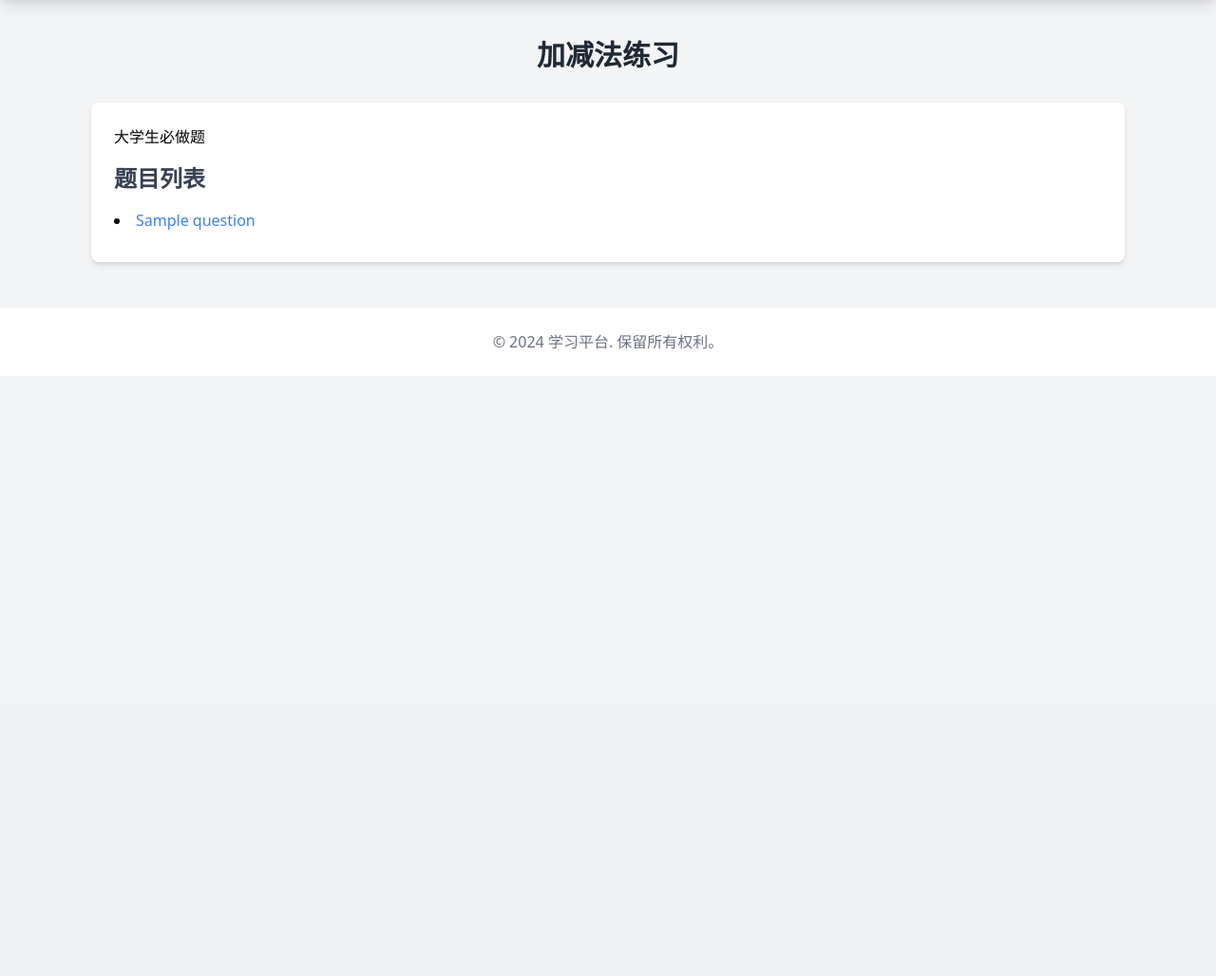
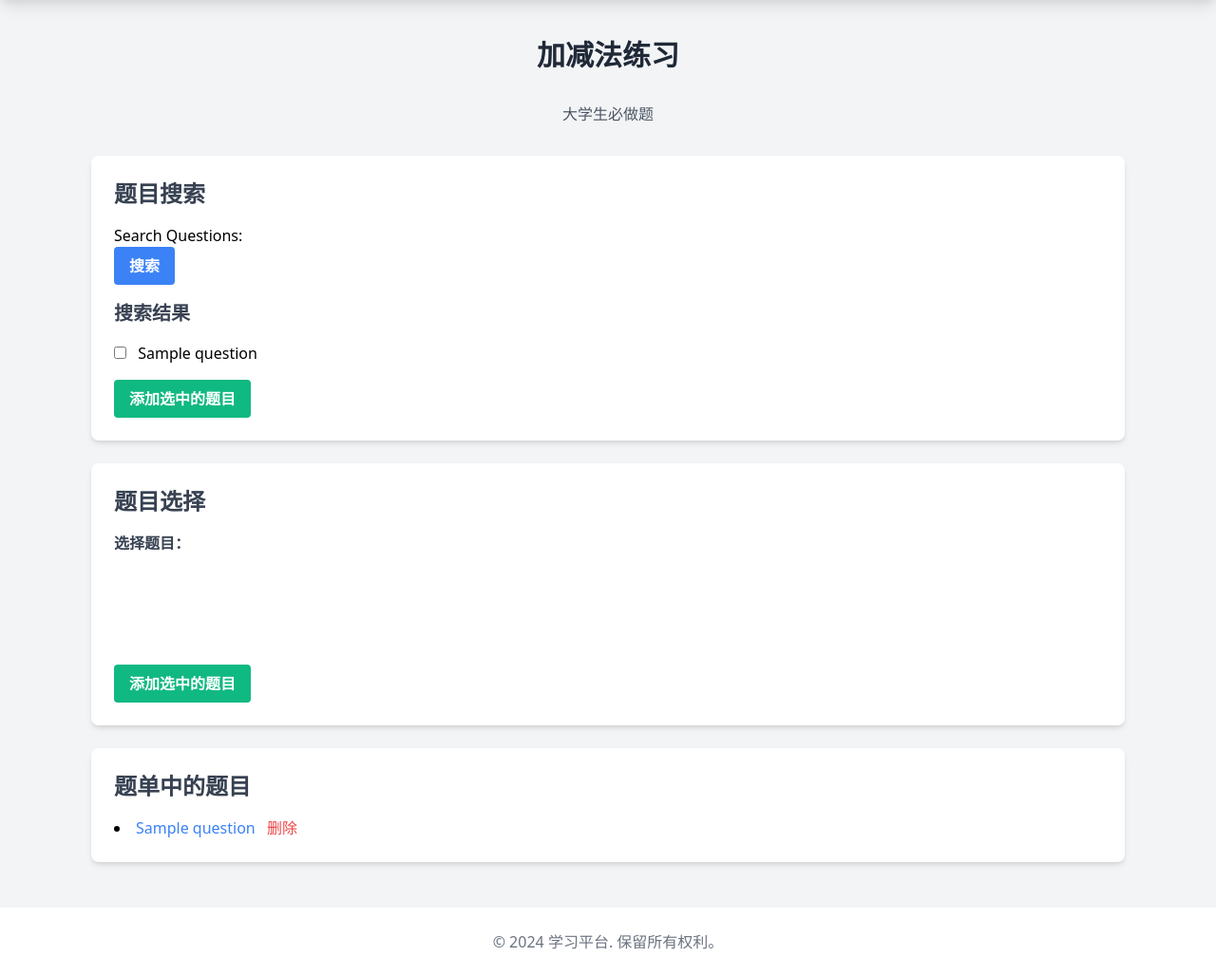
Before and after one commit to plhlalala/BUAA_python_summer_project, a Django app: page /questions/set_detail/1/ in a window 1280 px wide. Shown: the part 60-1088 px from the top of the page at 95% size. Before the commit the page ends 456 px from the top, so only its background shows below. Run offline with Django 4.2, Linux system fonts and the light colour scheme; a user stored in the database is signed in; data comes from the database, SQL or seed files in the repository; both versions use the stored data as it was before the commit; tables that the repository leaves empty hold one stand-in row (values such as "Sample post"); lists and menus that the app fills with data are empty; some libraries are stand-ins or nearby versions.

Commit message:
feat:可以在题单中删除或者添加题目

```diff
--- a/questions/forms.py
+++ b/questions/forms.py
@@ -1,12 +1,15 @@
 from django import forms
-from .models import Question, MultipleChoiceOption, Chapter
+from .models import Question, QuestionSet
 
 class QuestionForm(forms.ModelForm):
     class Meta:
         model = Question
-        fields = ['title', 'description', 'format', 'question_type', 'image', 'correct_answer', 'chapters']
+        fields = ['title', 'description', 'format', 'question_type', 'image', 'correct_answer']
 
-class MultipleChoiceOptionForm(forms.ModelForm):
+class QuestionSetForm(forms.ModelForm):
     class Meta:
-        model = MultipleChoiceOption
-        fields = ['option_text', 'is_correct']
+        model = QuestionSet
+        fields = ['name', 'description']
+
+class QuestionSearchForm(forms.Form):
+    query = forms.CharField(max_length=255, required=False, label='Search Questions')
--- a/questions/templates/questions/detail_question_set.html
+++ b/questions/templates/questions/detail_question_set.html
@@ -4,20 +4,116 @@
 {% block content %}
 <div class="max-w-6xl mx-auto mt-10 px-4">
     <h1 class="text-3xl font-bold text-center text-gray-800 mb-8">{{ question_set.name }}</h1>
+    <p class="text-center text-gray-600 mb-8">{{ question_set.description }}</p>
+
+    <div class="bg-white shadow-md rounded-lg p-6 mb-6">
+        <h2 class="text-2xl font-semibold text-gray-700 mb-4">题目搜索</h2>
+        <form method="get" action="{% url 'question_set_detail' question_set.id %}">
+            {{ search_form.as_p }}
+            <button type="submit" class="bg-blue-500 hover:bg-blue-600 text-white font-bold py-2 px-4 rounded">搜索</button>
+        </form>
+        <h3 class="text-xl font-semibold text-gray-700 mt-4 mb-4">搜索结果</h3>
+        <form id="search-results-form" method="post" action="{% url 'add_question_to_set' question_set.id %}">
+            {% csrf_token %}
+            <ul>
+                {% for question in search_results %}
+                <li>
+                    <input type="checkbox" name="question_ids" value="{{ question.id }}" class="mr-2">
+                    {{ question.title }}
+                </li>
+                {% empty %}
+                <li>没有找到题目。</li>
+                {% endfor %}
+            </ul>
+            <button type="button" onclick="addQuestions('{{ question_set.id }}')" class="bg-green-500 hover:bg-green-600 text-white font-bold py-2 px-4 rounded mt-4">添加选中的题目</button>
+        </form>
+    </div>
+
+    <div class="bg-white shadow-md rounded-lg p-6 mb-6">
+        <h2 class="text-2xl font-semibold text-gray-700 mb-4">题目选择</h2>
+        <form id="available-questions-form" method="post" action="{% url 'add_question_to_set' question_set.id %}">
+            {% csrf_token %}
+            <label for="available_questions" class="block text-gray-700 font-bold mb-2">选择题目：</label>
+            <select id="available_questions" name="question_ids" multiple class="form-multiselect block w-full mt-1">
+                {% for question in available_questions %}
+                <option value="{{ question.id }}">{{ question.title }}</option>
+                {% endfor %}
+            </select>
+            <button type="button" onclick="addQuestions('{{ question_set.id }}')" class="bg-green-500 hover:bg-green-600 text-white font-bold py-2 px-4 rounded mt-4">添加选中的题目</button>
+        </form>
+    </div>
 
     <div class="bg-white shadow-md rounded-lg p-6">
-        <p class="mb-4">{{ question_set.description }}</p>
-
-        <h2 class="text-2xl font-semibold text-gray-700 mb-4">题目列表</h2>
-        <ul class="list-disc list-inside">
+        <h2 class="text-2xl font-semibold text-gray-700 mb-4">题单中的题目</h2>
+        <ul id="question-list" class="list-disc list-inside">
             {% for question in question_set.questions.all %}
-                <li class="mb-2">
-                    <a href="{% url 'question_detail' question.id %}" class="text-blue-500 hover:text-blue-700">
-                        {{ question.title }}
-                    </a>
-                </li>
+            <li>
+                <a href="{% url 'question_detail' question.id %}" class="text-blue-500 hover:text-blue-700">{{ question.title }}</a>
+                <button type="button" onclick="removeQuestion('{{ question_set.id }}', '{{ question.id }}')" class="text-red-500 hover:text-red-700 ml-2">删除</button>
+            </li>
+            {% empty %}
+            <li>题单中没有题目。</li>
             {% endfor %}
         </ul>
     </div>
 </div>
+
+<script>
+    function addQuestions(questionSetId) {
+        const form1 = document.getElementById('search-results-form');
+        const form2 = document.getElementById('available-questions-form');
+        const formData1 = new FormData(form1);
+        const formData2 = new FormData(form2);
+        const formData = new FormData();
+
+        formData1.forEach((value, key) => {
+            formData.append(key, value);
+        });
+        formData2.forEach((value, key) => {
+            formData.append(key, value);
+        });
+
+        fetch(`/questions/add_question_to_set/${questionSetId}/`, {
+            method: 'POST',
+            body: formData,
+            headers: {
+                'X-Requested-With': 'XMLHttpRequest',
+                'X-CSRFToken': '{{ csrf_token }}'
+            }
+        })
+        .then(response => response.json())
+        .then(data => {
+            if (data.success) {
+                alert(data.message);
+                location.reload(); // 刷新页面以更新题目列表
+            } else {
+                alert(data.message);
+            }
+        })
+        .catch(error => console.error('Error:', error));
+    }
+
+    function removeQuestion(questionSetId, questionId) {
+        if (confirm('确定要从题单中删除这个问题吗？')) {
+            fetch(`/questions/remove_question_from_set/${questionSetId}/${questionId}/`, {
+                method: 'POST',
+                headers: {
+                    'X-Requested-With': 'XMLHttpRequest',
+                    'X-CSRFToken': '{{ csrf_token }}'
+                }
+            })
+            .then(response => response.json())
+            .then(data => {
+                if (data.success) {
+                    alert(data.message);
+                    location.reload(); // 刷新页面以更新题目列表
+                } else {
+                    alert(data.message);
+                }
+            })
+            .catch(error => console.error('Error:', error));
+        }
+    }
+</script>
+
 {% endblock %}
--- a/questions/urls.py
+++ b/questions/urls.py
@@ -9,4 +9,7 @@
     path('detail/<int:question_id>/', views.question_detail, name='question_detail'),
     path('create_set/', views.create_question_set, name='create_question_set'),
     path('set_detail/<int:question_set_id>/', views.question_set_detail, name='question_set_detail'),
+    path('add_question_to_set/<int:question_set_id>/', views.add_question_to_set, name='add_question_to_set'),
+    path('remove_question_from_set/<int:question_set_id>/<int:question_id>/', views.remove_question_from_set,
+         name='remove_question_from_set'),
 ]
--- a/questions/views.py
+++ b/questions/views.py
@@ -1,8 +1,9 @@
 from django.shortcuts import render, get_object_or_404, redirect
 from django.contrib.auth.decorators import login_required
 from django.http import JsonResponse
-from .models import Question, MultipleChoiceOption, QuestionSet
-from .forms import QuestionForm, MultipleChoiceOptionForm
+from .models import Question, QuestionSet
+from .forms import QuestionForm, QuestionSetForm, QuestionSearchForm
+
 
 @login_required
 def question_management(request):
@@ -24,6 +25,7 @@
         'search_performed': search_performed
     })
 
+
 @login_required
 def create_question(request):
     if request.method == 'POST':
@@ -39,6 +41,7 @@
         form = QuestionForm()
     return render(request, 'questions/create_question.html', {'form': form})
 
+
 @login_required
 def add_option(request):
     if request.method == 'POST':
@@ -52,8 +55,10 @@
             option_text=option_text,
             is_correct=is_correct
         )
-        return JsonResponse({'success': True, 'message': '选项已添加', 'option_text': option.option_text, 'is_correct': is_correct})
+        return JsonResponse(
+            {'success': True, 'message': '选项已添加', 'option_text': option.option_text, 'is_correct': is_correct})
     return JsonResponse({'success': False, 'message': '添加选项失败'})
+
 
 @login_required
 def share_question(request, question_id):
@@ -63,25 +68,75 @@
         return JsonResponse({'success': True, 'message': '问题已成功分享'})
     return JsonResponse({'success': False, 'message': '分享失败'})
 
+
 @login_required
 def question_detail(request, question_id):
     question = get_object_or_404(Question, id=question_id)
     return render(request, 'questions/detail_question.html', {'question': question})
 
+
 @login_required
 def create_question_set(request):
     if request.method == 'POST':
-        name = request.POST.get('name')
-        description = request.POST.get('description')
-        question_set = QuestionSet.objects.create(
-            name=name,
-            description=description,
-            creator=request.user
-        )
-        return JsonResponse({'success': True, 'message': '题单已创建', 'question_set_id': question_set.id})
-    return render(request, 'questions/create_question_set.html')
+        form = QuestionSetForm(request.POST)
+        if form.is_valid():
+            question_set = form.save(commit=False)
+            question_set.creator = request.user
+            question_set.save()
+            return JsonResponse({'success': True, 'message': '题单已创建', 'question_set_id': question_set.id})
+        return JsonResponse({'success': False, 'message': '创建题单失败'})
+    else:
+        form = QuestionSetForm()
+    return render(request, 'questions/create_question_set.html', {'form': form})
+
+
+from django.shortcuts import render, get_object_or_404, redirect
+from django.contrib.auth.decorators import login_required
+from django.http import JsonResponse
+from .models import Question, QuestionSet
+from .forms import QuestionForm, QuestionSetForm, QuestionSearchForm
+
 
 @login_required
 def question_set_detail(request, question_set_id):
     question_set = get_object_or_404(QuestionSet, id=question_set_id)
-    return render(request, 'questions/detail_question_set.html', {'question_set': question_set})
+
+    if request.method == 'GET':
+        search_form = QuestionSearchForm(request.GET)
+        if search_form.is_valid():
+            query = search_form.cleaned_data['query']
+            search_results = Question.objects.filter(title__icontains=query)
+        else:
+            search_results = Question.objects.none()
+    else:
+        search_results = Question.objects.none()
+        search_form = QuestionSearchForm()
+
+    return render(request, 'questions/detail_question_set.html', {
+        'question_set': question_set,
+        'search_form': search_form,
+        'search_results': search_results,
+        'available_questions': Question.objects.filter(creator=request.user).exclude(question_sets=question_set)
+    })
+
+
+@login_required
+def add_question_to_set(request, question_set_id):
+    if request.method == 'POST':
+        question_set = get_object_or_404(QuestionSet, id=question_set_id)
+        question_ids = request.POST.getlist('question_ids')
+        questions = Question.objects.filter(id__in=question_ids)
+        for question in questions:
+            question_set.questions.add(question)
+        return JsonResponse({'success': True, 'message': '问题已添加到题单'})
+    return JsonResponse({'success': False, 'message': '请求无效'})
+
+
+@login_required
+def remove_question_from_set(request, question_set_id, question_id):
+    if request.method == 'POST':
+        question_set = get_object_or_404(QuestionSet, id=question_set_id)
+        question = get_object_or_404(Question, id=question_id)
+        question_set.questions.remove(question)
+        return JsonResponse({'success': True, 'message': '问题已从题单中删除'})
+    return JsonResponse({'success': False, 'message': '请求无效'})
```
Also changed, not shown: questions/models.py (+1 -10 lines), questions/templates/questions/create_question.html (+13 -7 lines), questions/templates/questions/management_question.html (+23 -0 lines), core/migrations/0001_initial.py, core/migrations/0002_initial.py, db.sqlite3, groups/migrations/0001_initial.py, groups/migrations/0002_initial.py, media/questions/1.jpg (added), questions/migrations/0001_initial.py, questions/migrations/0002_initial.py, questions/migrations/0003_questionset_question_shared_with_and_more.py (deleted), questions/migrations/0003_remove_question_unique_id.py (added), user/migrations/0001_initial.py.
